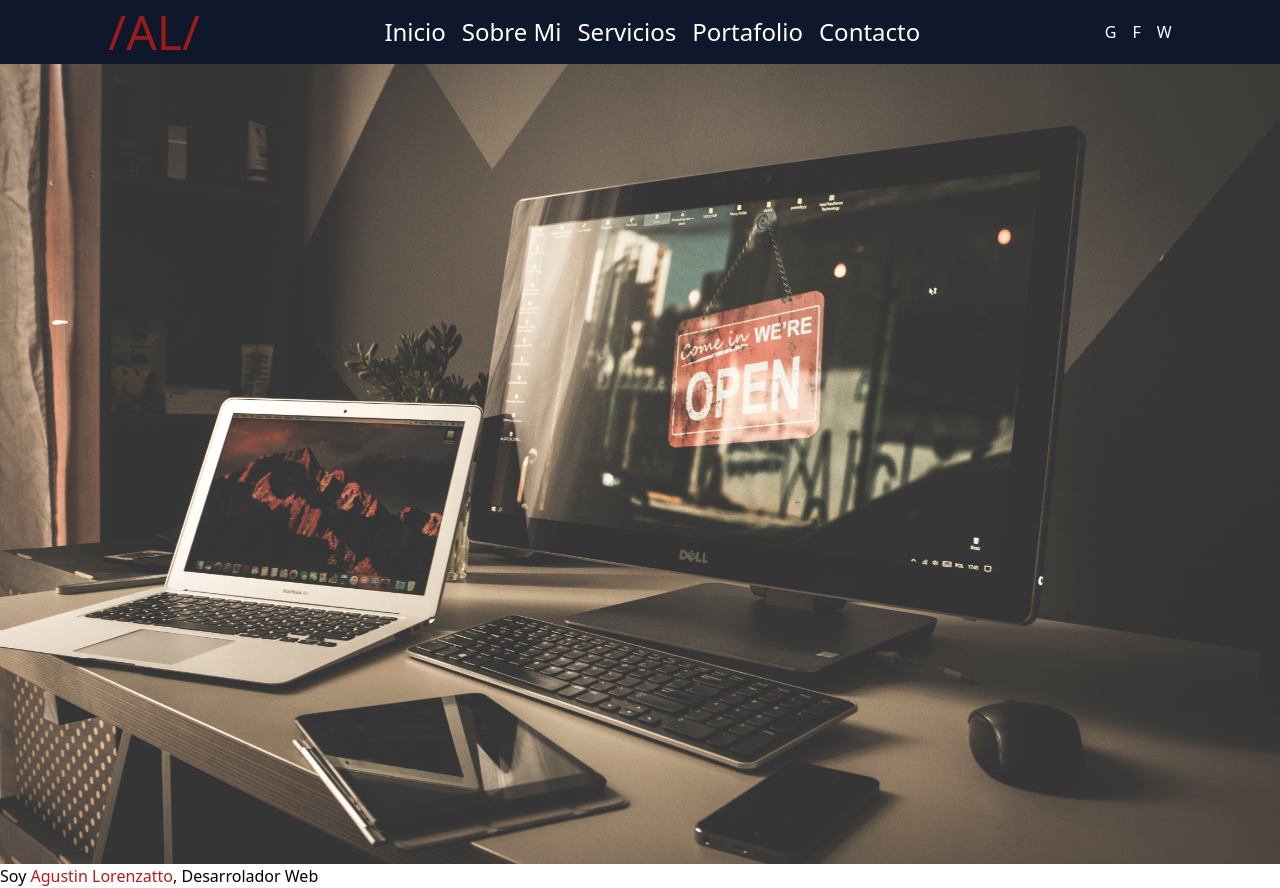
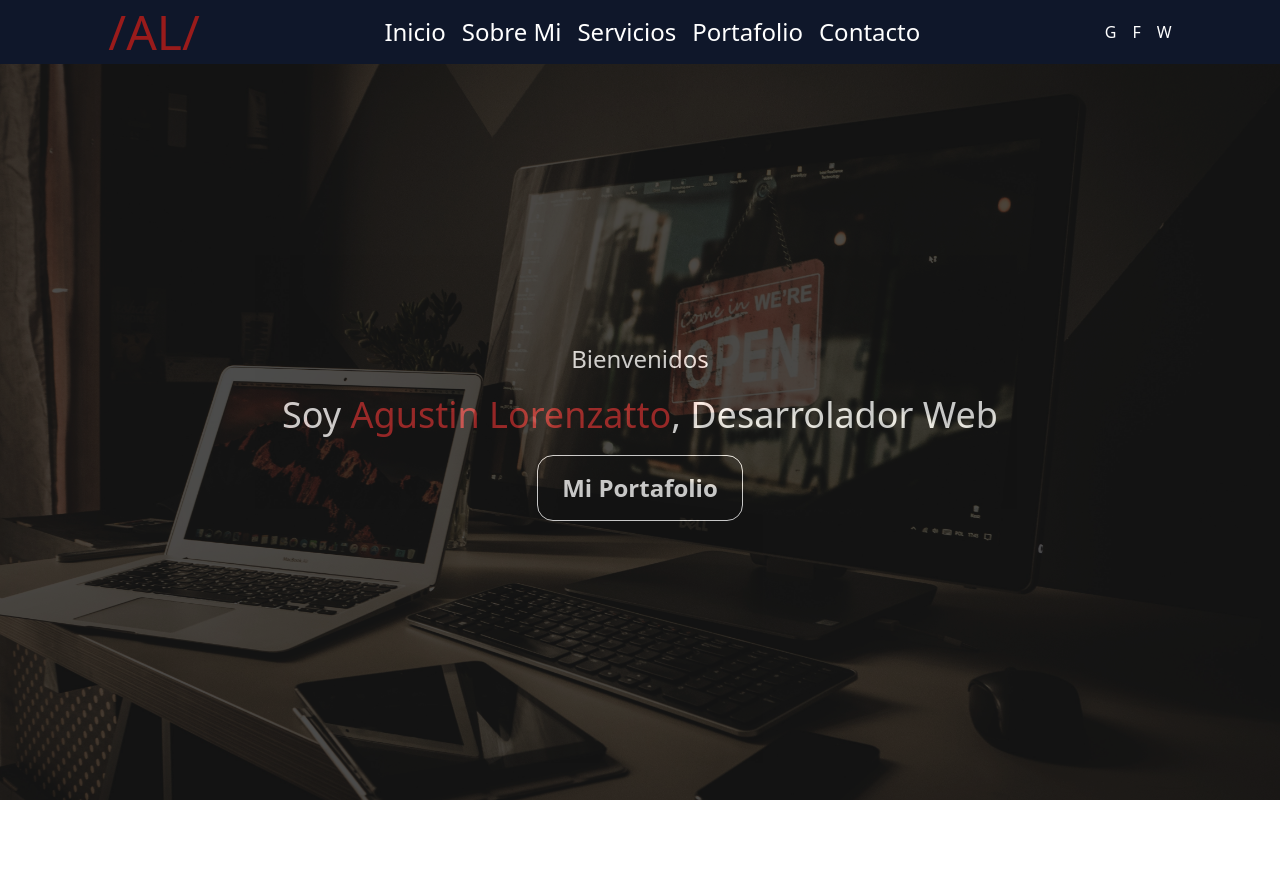
Before and after one commit to Pelusasasasa/Portafolio, a Next.js app: page / in a window 1280 px wide. After the commit the page ends 800 px from the top, so only its background shows below. Built offline with nearby package versions, Linux system fonts and the light colour scheme.

Commit message:
Termine el home

```diff
--- a/src/app/about/page.jsx
+++ b/src/app/about/page.jsx
@@ -1,6 +1,7 @@
 import Image from "next/image";
 
 const about = () => {
+
   return (
     <section className="grid grid-cols-2 container gap-4">
         <div id="img" className="mx-4 my-4">
--- a/src/app/layout.jsx
+++ b/src/app/layout.jsx
@@ -1,6 +1,7 @@
 import NavBar from '@/components/NavBar'
 import './globals.css'
 import { Inter } from 'next/font/google'
+import Footer from '@/components/Footer'
 
 const inter = Inter({ subsets: ['latin'] })
 
@@ -15,6 +16,7 @@ export default function RootLayout({ children }) {
       <body>
         <NavBar/>
         {children}
+        {/* <Footer/> */}
         </body>
     </html>
   )
--- a/src/app/page.jsx
+++ b/src/app/page.jsx
@@ -1,17 +1,20 @@
 
 import Image from "next/image";
 import  imgFondo from "../../public/fondo.jpg"
+import Link from "next/link";
 
 const HomePage = () => {
   return (
-    <section>
+    <section className="relative h-[calc(100vh-4rem)]">
       <Image
-        className="max-w-screen max-h-screen object-cover bg-transparent"
+        className="max-w-screen h-full object-cover bg-black opacity-95"
         src={imgFondo}
         alt="Fondo"
       />
-      <div>
-        <h1>Soy <span className="text-red-700">Agustin Lorenzatto</span>, Desarrolador Web</h1>
+      <div className="absolute top-0 h-full flex items-center justify-center w-full bg-black opacity-70 flex-col gap-5">
+        <h3 className="text-white text-2xl">Bienvenidos</h3>
+        <h1 className="text-4xl text-white">Soy <span className="text-red-700">Agustin Lorenzatto</span>, Desarrolador Web</h1>
+        <Link href='/portafolio'><button className="text-white rounded-2xl border border-white px-6 py-4 hover:bg-red-700 hover:text-black font-bold text-2xl">Mi Portafolio</button></Link>
       </div>
     </section>
   )
--- /dev/null
+++ b/src/app/portafolio/page.jsx
@@ -0,0 +1,9 @@
+import React from 'react'
+
+const page = () => {
+  return (
+    <div>page</div>
+  )
+}
+
+export default page
--- /dev/null
+++ b/src/app/services/page.jsx
@@ -0,0 +1,16 @@
+import React from 'react'
+
+const Servicios = () => {
+  return (
+    <section className='h-screen bg-slate-600'>
+        <div className="atencion py-5">
+            <h1 className='text-4xl text-white text-center'>Los servicios que ofrezco estan en procesos de aprendizaje</h1>
+        </div>
+        <div className="services">
+
+        </div>
+    </section>
+  )
+}
+
+export default Servicios
--- /dev/null
+++ b/src/components/Footer.jsx
@@ -0,0 +1,24 @@
+import React from 'react'
+
+const Footer = () => {
+  return (
+    <footer className='bg-slate-700 h-full'>
+        <hr />
+        <section className='flex justify-around p-5'>
+            <div>
+                <h1 className='text-red-800 text-4xl'>Agustin Lorenzatto</h1>
+            </div>
+
+            <ul className='flex gap-4 text-white text-2xl'>
+
+                <li>G</li>
+                <li>F</li>
+                <li>W</li>
+            </ul>
+
+        </section>
+    </footer>
+  )
+}
+
+export default Footer
--- a/src/components/NavBar.jsx
+++ b/src/components/NavBar.jsx
@@ -9,7 +9,7 @@ const NavBar = () => {
                 <Link href='/'><li className="hover:text-red-700 hover:cursor-pointer text-2xl">Inicio</li></Link>
                 <Link href='/about'><li className="hover:text-red-700 hover:cursor-pointer text-2xl">Sobre Mi</li></Link>
                 <Link href='/services'><li className="hover:text-red-700 hover:cursor-pointer text-2xl">Servicios</li></Link>
-                <Link href='Portafolio'><li className="hover:text-red-700 hover:cursor-pointer text-2xl">Portafolio</li></Link>
+                <Link href='portafolio'><li className="hover:text-red-700 hover:cursor-pointer text-2xl">Portafolio</li></Link>
                 <Link href='contact'><li className="hover:text-red-700 hover:cursor-pointer text-2xl">Contacto</li></Link>
             </ul>
             <ul className="flex gap-4 text-white">
```
Also changed, not shown: 1 other file (tests, documents, lock files or other folders).
